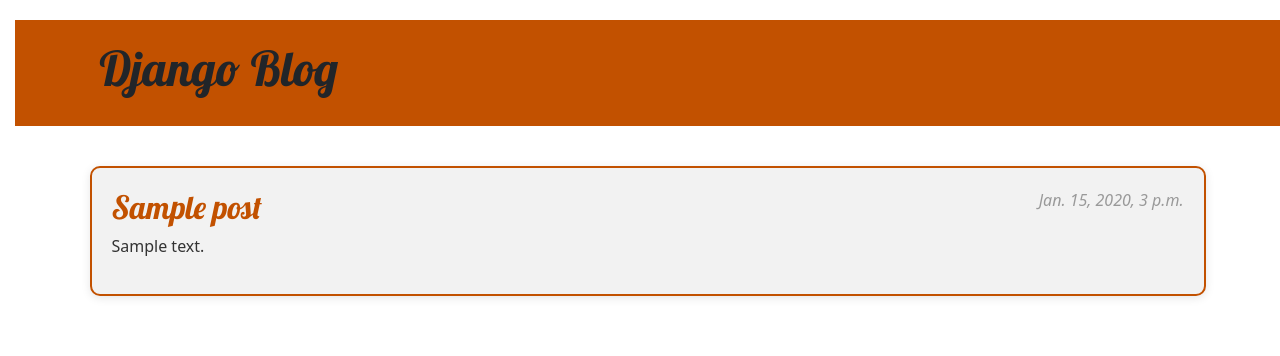
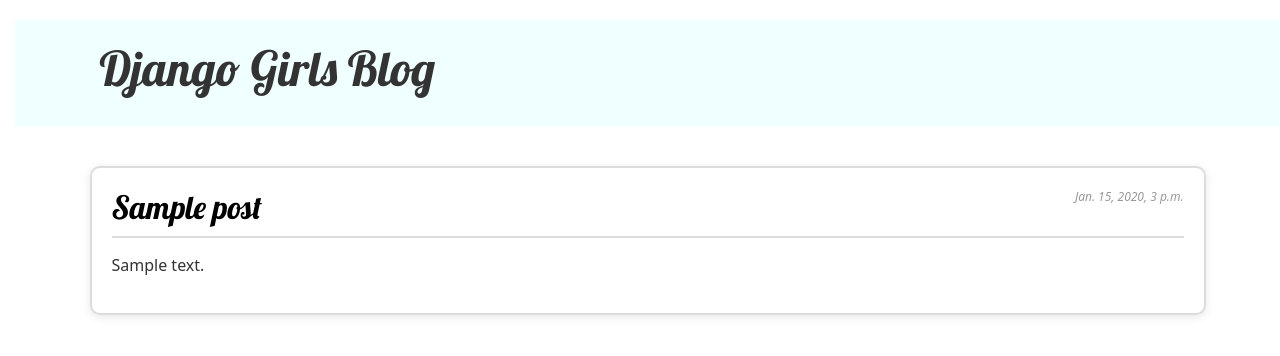
Before and after one commit to usherwani/DjangoBlogpost, a Django app: page / in a window 1280 px wide. Shown: the top 356 px of the page. Run offline with Django 5.2, Linux system fonts and the light colour scheme; tables that the repository leaves empty hold one stand-in row (values such as "Sample post").

Commit message:
view and template added for detailed blog post

```diff
--- a/blog/static/css/blog.css
+++ b/blog/static/css/blog.css
@@ -1,5 +1,6 @@
+/* Page Header */
 .page-header {
-    background-color: #C25100;
+    background-color: #f0ffff;
     margin-top: 20px;
     margin-bottom: 40px;
     padding: 20px 20px 20px 40px;
@@ -9,11 +10,12 @@
 .page-header h1 a,
 .page-header h1 a:visited,
 .page-header h1 a:active {
-    color: #ffffff;
+    color: #333;
     font-size: 36pt;
     text-decoration: none;
 }
 
+/* Heading Styles */
 h1,
 h2,
 h3,
@@ -21,48 +23,43 @@ h4 {
     font-family: 'Lobster', cursive;
 }
 
+/* Date Style */
 .date {
     color: #828282;
+    font-size: 12px; /* Smaller size for date */
 }
 
-.save {
-    float: right;
-}
-
-.post-form textarea,
-.post-form input {
-    width: 100%;
-}
-
-.top-menu,
-.top-menu:hover,
-.top-menu:visited {
-    color: #ffffff;
-    float: right;
-    font-size: 26pt;
-    margin-right: 20px;
-}
-
+/* Post Block Styling */
 .post {
     margin-bottom: 50px; /* Margin between posts */
-    border: 2px solid #C25100; /* Border color */
+    border: 2px solid #dcdcdc; /* Grey border around each post */
     padding: 20px; /* Padding inside the post */
-    border-radius: 10px; /* Rounded corners */
-    background-color: #f2f2f2; /* Light grey background */
+    border-radius: 10px; /* Rounded corners for block look */
+    background-color: #ffffff; /* White background for each post */
     color: #333; /* Dark grey text for readability */
     box-shadow: 0 2px 10px rgba(0, 0, 0, 0.1); /* Optional shadow for depth */
 }
 
+/* Heading inside the Post */
+.post h2 {
+    color: #000000; /* Black color for heading */
+    border-bottom: 2px solid #dcdcdc; /* Grey border under the heading */
+    padding-bottom: 10px; /* Spacing between heading and content */
+    margin-bottom: 15px; /* Margin below heading */
+}
+
+/* Link inside the Post */
 .post h2 a,
 .post h2 a:visited {
-    color: #C25100; /* Matching link color with the border */
-    text-decoration: none;
+    color: #000000; /* Black color for post title links */
+    text-decoration: none; /* No underline */
 }
 
 .post h2 a:hover {
-    text-decoration: underline;
+    text-decoration: underline; /* Underline on hover */
 }
 
+/* Floating Actions and Date */
 .post > .date,
 .post > .actions {
     float: right;
@@ -71,6 +68,7 @@ h4 {
     margin-bottom: 15px;
 }
 
+/* Button Styling */
 .btn-secondary,
 .btn-secondary:visited {
     color: #C25100;
--- /dev/null
+++ b/blog/templates/blog/base.html
@@ -0,0 +1,38 @@
+<!DOCTYPE html>
+<html>
+<head>
+{% load static %}
+    <meta charset="UTF-8">
+    <title>Usman's Django Blog</title>
+    <!-- Include Bootstrap CSS -->
+    <link rel="stylesheet" href="https://fonts.googleapis.com/css?family=Lobster&subset=latin,latin-ext">
+    <link rel="stylesheet" href="https://cdn.jsdelivr.net/npm/bootstrap@5.3.3/dist/css/bootstrap.min.css"
+          integrity="sha384-QWTKZyjpPEjISv5WaRU9OFeRpok6YctnYmDr5pNlyT2bRjXh0JMhjY6hW+ALEwIH"
+          crossorigin="anonymous">
+    <link rel="stylesheet" href="{% static 'css/blog.css' %}">
+    <style>
+        body {
+            padding-left: 15px;
+        }
+        h1 a, h2 a {
+            color: #696969;
+            font-family: 'Lobster';
+        }
+    </style>
+</head>
+<body>
+    <header class="page-header">
+      <div class="container">
+          <h1><a href="/">Django Girls Blog</a></h1>
+      </div>
+    </header>
+    <main class="container">
+        <div class="row">
+            <div class="col">
+            {% block content %}
+            {% endblock %}
+            </div>
+        </div>
+    </main>
+</body>
+</html>
--- a/blog/templates/blog/post_list.html
+++ b/blog/templates/blog/post_list.html
@@ -1,48 +1,13 @@
-<!DOCTYPE html>
-<html>
-<head>
-{% load static %}
-    <meta charset="UTF-8">
-    <title>Usman's Django Blog</title>
-    <!-- Include Bootstrap CSS -->
-    <link rel="stylesheet" href="https://fonts.googleapis.com/css?family=Lobster&subset=latin,latin-ext">
-    <link rel="stylesheet" href="https://cdn.jsdelivr.net/npm/bootstrap@5.3.3/dist/css/bootstrap.min.css"
-          integrity="sha384-QWTKZyjpPEjISv5WaRU9OFeRpok6YctnYmDr5pNlyT2bRjXh0JMhjY6hW+ALEwIH"
-          crossorigin="anonymous">
-    <link rel="stylesheet" href="{% static 'css/blog.css' %}">
-    <style>
-        body {
-            padding-left: 15px;
-        }
-        h1 a, h2 a {
-            color: #696969;
-            font-family: 'Lobster';
-        }
-    </style>
-</head>
-<body>
-    <header class="page-header">
-        <div class="container">
-            <h1><a href="/" class="text-decoration-none text-dark">Django Blog</a></h1>
-        </div>
-    </header>
+{% extends 'blog/base.html' %}
 
-    <!-- Surrounding the post display with classes as per the new instructions -->
-    <main class="container">
-        <div class="row">
-            <div class="col">
+{% block content %}
 {% for post in posts %}
     <article class="post">
         <time class="date">
             {{ post.published_date }}
         </time>
-                        <h2><a href="">{{ post.title }}</a></h2>
+        <h2><a href="{% url 'post_detail' pk=post.pk %}">{{ post.title }}</a></h2>
         <p>{{ post.text|linebreaksbr }}</p>
     </article>
 {% endfor %}
-            </div>
-        </div>
-    </main>
-
-</body>
-</html>
+{% endblock %}
--- a/blog/urls.py
+++ b/blog/urls.py
@@ -4,4 +4,5 @@ from . import views
 
 urlpatterns = [
     path('', views.post_list, name='post_list'),
+    path('post/<int:pk>/', views.post_detail, name='post_detail'),
     ]
--- a/blog/views.py
+++ b/blog/views.py
@@ -1,7 +1,11 @@
-from django.shortcuts import render
+from django.shortcuts import render, get_object_or_404
 from django.utils import timezone
 from .models import Post
 
 def post_list(request):
     posts = Post.objects.filter(published_date__lte=timezone.now()).order_by('published_date')
     return render(request, 'blog/post_list.html', {'posts': posts})
+
+def post_detail(request, pk):
+    post = get_object_or_404(Post, pk=pk)
+    return render(request, 'blog/post_detail.html', {'post': post})
```
Also changed, not shown: blog/templates/blog/post_detail.html (added, +13 -0 lines). Lines whose indentation alone changed are shown as unchanged.
